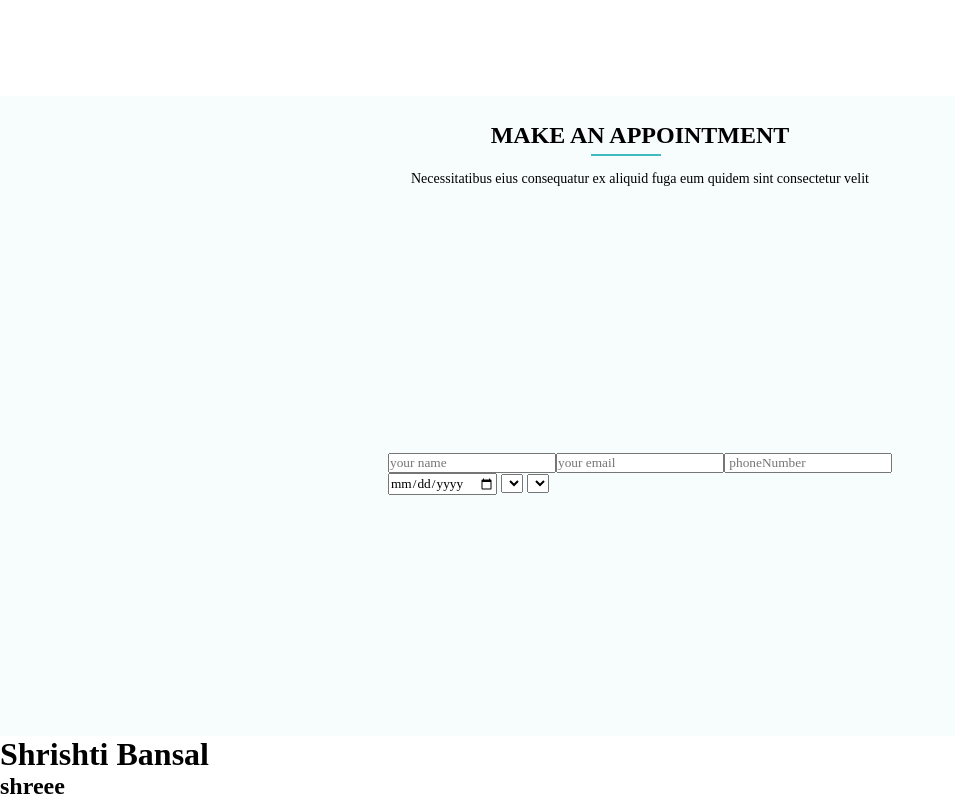
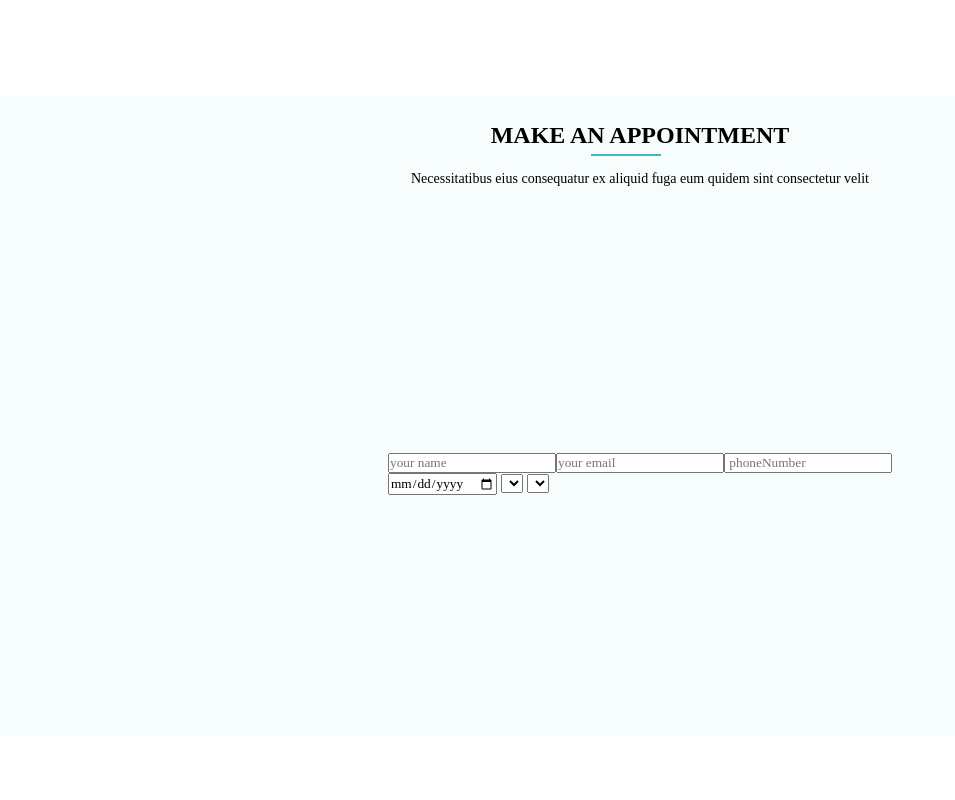
Before and after one commit to TechShri027/hospital-web-site-clone, a plain HTML site: page index.html in a window 1280 px wide. Shown: the part 3888-4688 px from the top of the page, without its empty margins (0-955 px from the left). After the commit the page ends 4624 px from the top, so only its background shows below. Drawn offline with nearby package versions, Linux system fonts and the light colour scheme.

Commit message:
update done

```diff
--- a/index.html
+++ b/index.html
@@ -358,9 +358,6 @@
         </div>
      </div>
 
-     <div>
-        <h1>Shrishti Bansal</h1>
-        <h2>shreee</h2>
-     </div>
+
 </body>
 </html>
```
